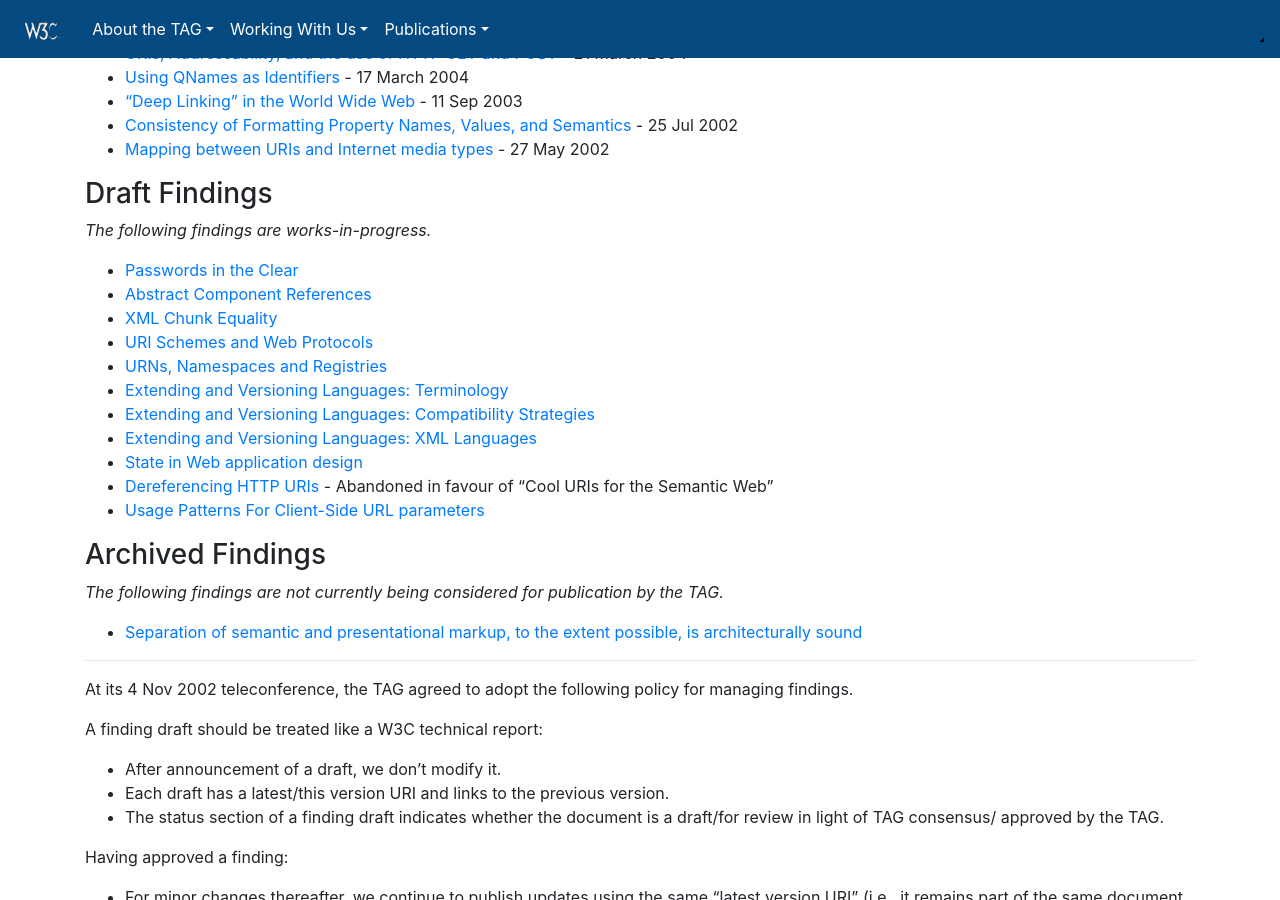
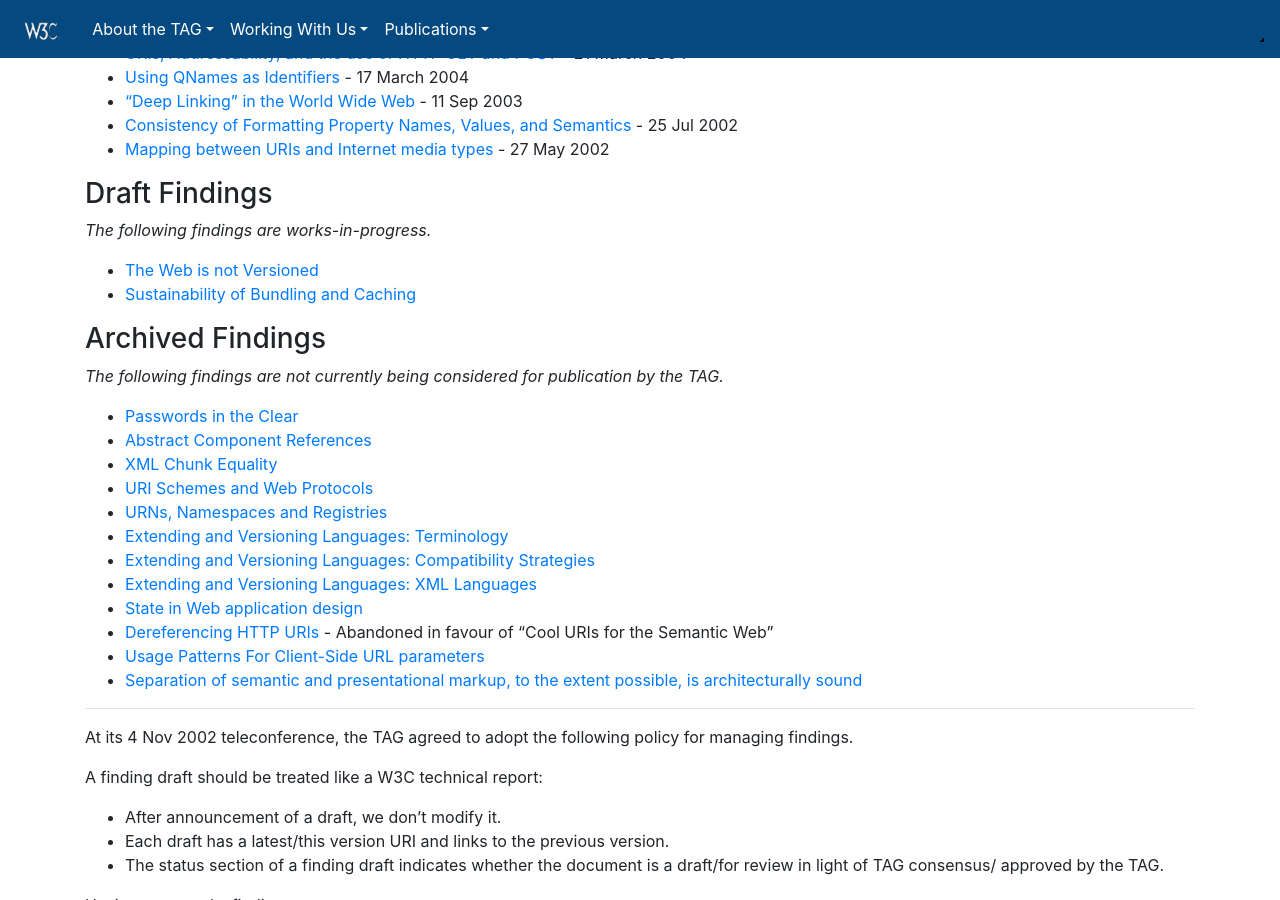
Before and after one commit to w3ctag/tag.w3.org, a Jekyll site: the page built from findings/index.md, in a window 1280 px wide and 900 px high, scrolled down 770 px. Built offline with Jekyll 4.4.1, drawn with Linux system fonts in a browser that asks for light colours; nearby versions of some CDN libraries; library files that are not in the unit come from our copies.

Commit message:
Update index.md
moved many findings to "archived" and added 2 new in-progress findings

```diff
--- a/findings/index.md
+++ b/findings/index.md
@@ -38,10 +38,16 @@ _The following findings reflect the current position of the TAG._
 * [Consistency of Formatting Property Names, Values, and Semantics](https://www.w3.org/2001/tag/doc/formatting-properties.html) - 25 Jul 2002
 * [Mapping between URIs and Internet media types](https://www.w3.org/2001/tag/2002/01-uriMediaType-9) - 27 May 2002
 
-
 ### Draft Findings
 
 _The following findings are works-in-progress._
+
+* [The Web is not Versioned](https://github.com/w3ctag/the-web-is-not-versioned/)
+* [Sustainability of Bundling and Caching](https://w3ctag.github.io/caching-bundling-sustainability/)
+
+### Archived Findings
+
+_The following findings are not currently being considered for publication by the TAG._
 
 * [Passwords in the Clear](https://www.w3.org/2001/tag/doc/passwordsInTheClear-52)
 * [Abstract Component References](https://www.w3.org/2001/tag/doc/abstractComponentRefs.html)
```
Also changed, not shown: other parts of findings/index.md (+0 -7 lines).
